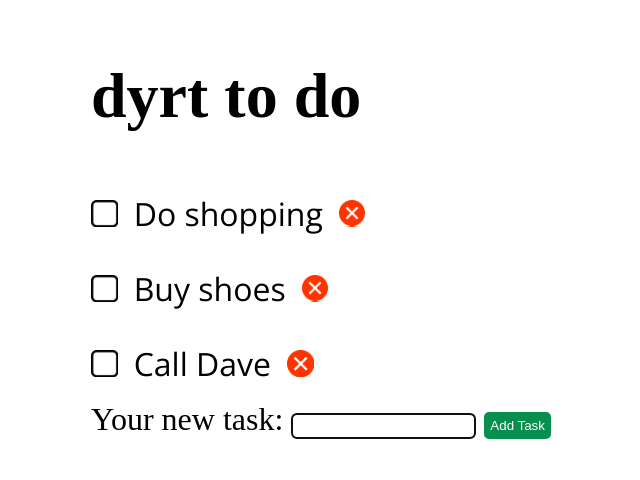
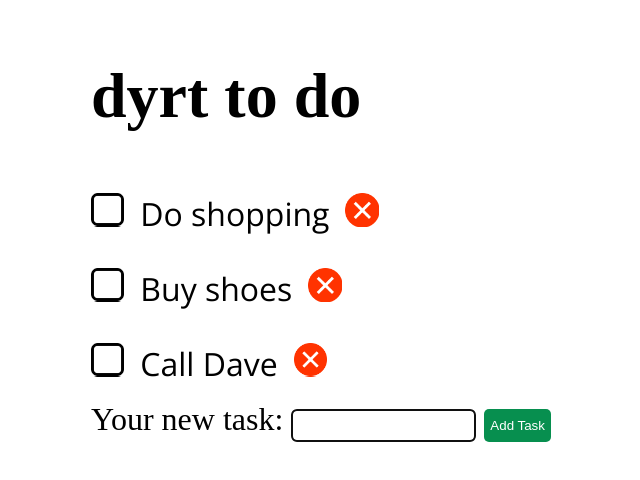
Before and after one commit to FAC-11/week2-dyrt, a website: page index.html in a window 1280 px wide. Shown: the whole page, without its empty margins (181-821 px from the left). Drawn offline with nearby package versions, Linux system fonts and the light colour scheme.

Commit message:
Increases button sizing relates #48

```diff
--- a/style.css
+++ b/style.css
@@ -27,8 +27,8 @@ li {
 }
 
 .todo__deletebutton {
-    height: 2em;
-    width: 2em;
+    height: 2.5em;
+    width: 2.5em;
     background-color: white;
     background-image: url('./images/delete.png');
     background-size: contain;
@@ -37,8 +37,8 @@ li {
 }
 
 .todo__markbutton {
-    height: 2em;
-    width: 2em;
+    height: 2.5em;
+    width: 2.5em;
     background-color: white;
     background-image: url('./images/unchecked.png');
     background-size: contain;
@@ -50,7 +50,7 @@ li {
 }
 
 .add-todo__submit {
-    height: 3em;
+    height: 2.5em;
     min-width: 6em;
     background-color: #078F4F;
     color: #fff;
@@ -59,7 +59,7 @@ li {
 }
 
 .add-todo__input {
-    line-height: 1.5em;
+    height: 2.5em;
     border: 2px solid black;
     border-radius: 5px;
 }
@@ -70,7 +70,7 @@ li {
         width: 60%;
     }
     .add-todo__submit {
-        height: 2em;
+        height: 2.5em;
         min-width: 5em;
     }
 }
```
